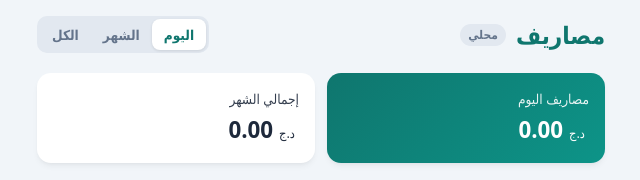
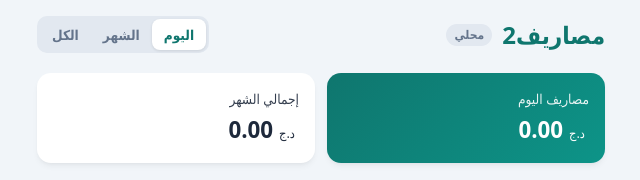
Before and after one commit to yacine40w/expense-tracker-pwa, a plain HTML site: page index.html in a window 1280 px wide. Shown: the top 180 px of the page, 319-959 px from the left. Drawn offline with nearby package versions, Linux system fonts and the light colour scheme.

Commit message:
Refactor index.html structure and content
Updated the HTML structure and content of the index.html file.

```diff
--- a/index.html
+++ b/index.html
@@ -15,7 +15,7 @@
         <!-- الشريط العلوي -->
         <header class="app-header">
             <div class="header-title">
-                <h1>مصاريف</h1>
+                <h1>مصاريف2</h1>
                 <span id="connection-status" class="status-badge offline" title="وضع العمل المحلي">محلي</span>
             </div>
             <div class="filter-tabs">
```
